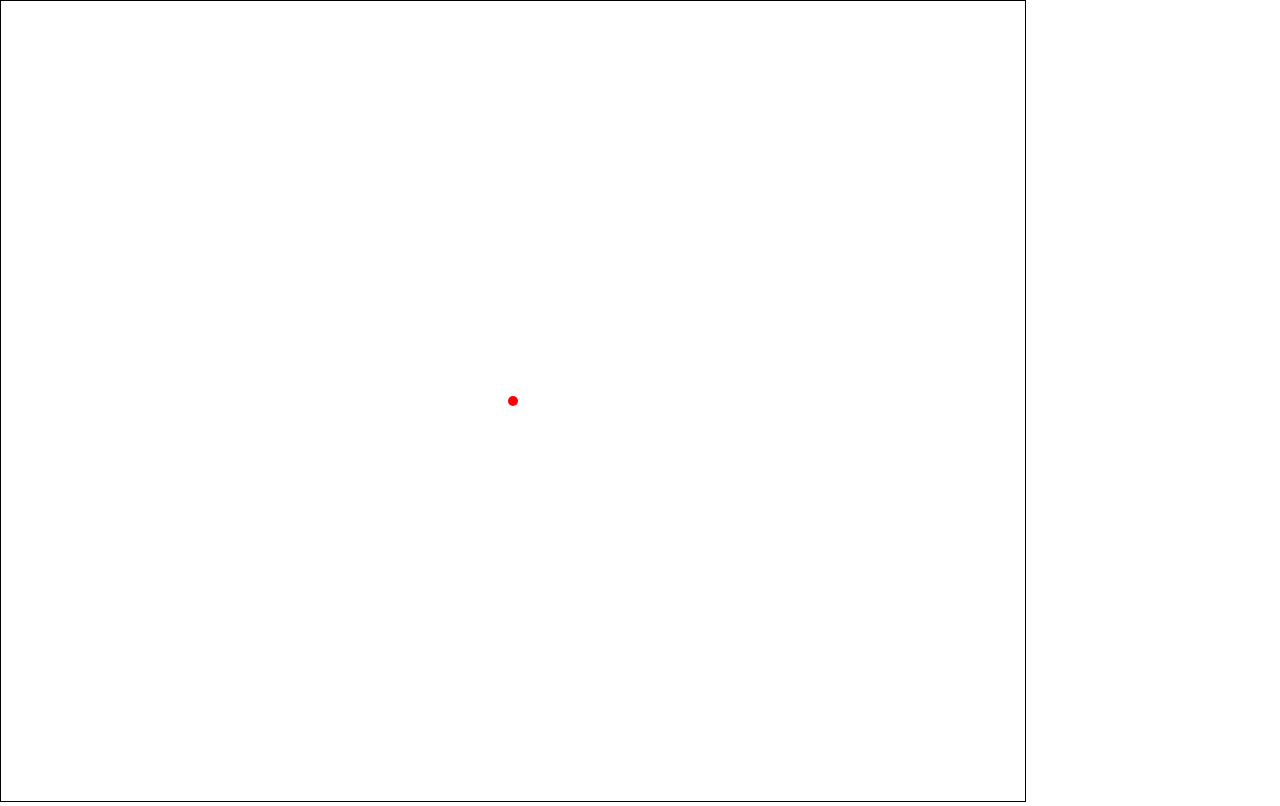
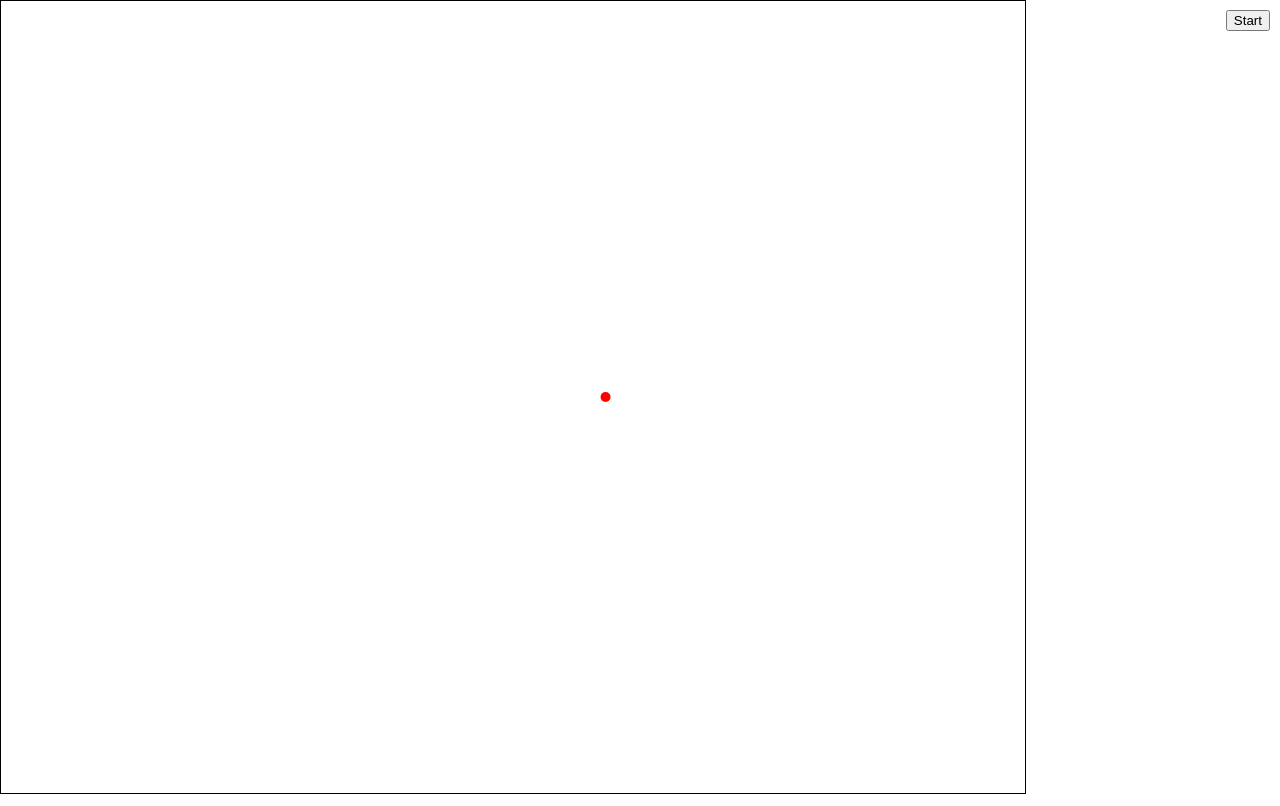
Before and after one commit to Ghady-Abboud/EMPhysics, a React (Create React App) app in the folder app/: page / in a window 1280 px wide. Built offline with nearby package versions, Linux system fonts and the light colour scheme; the HTML template or start-up script is replaced by a standard one.

Commit message:
Added Ref to avoid unnecessary re-renders

```diff
--- a/app/src/components/SimulationCanvas.tsx
+++ b/app/src/components/SimulationCanvas.tsx
@@ -1,4 +1,4 @@
-import { useEffect, useRef } from "react";
+import { useEffect, useRef, useState } from "react";
 import { SimulationSpace } from "../Physics/SimulationSpace";
 import { Vector2D } from "../Physics/Vector2D";
 
@@ -6,30 +6,51 @@ const sim = new SimulationSpace();
 
 export default function SimulationCanvas() {
     const canvasRef = useRef<HTMLCanvasElement>(null);
+    const animationRef = useRef<number | null>(null);
+    const runningRef = useRef<boolean>(false);
 
     useEffect(() => {
         const canvas = canvasRef.current!;
         const ctx = canvas.getContext("2d");
         if (!ctx) return;
         canvas.width = window.innerWidth * 0.8;
-        canvas.height = window.innerHeight;
+        canvas.height = window.innerHeight * 0.99;
 
         const render = () => {
-            sim.update(0.016); // Assuming 60 FPS so deltaTime is 1/60
+            if (!runningRef.current) {
+                sim.update(0.016); // Assuming 60 FPS so deltaTime is 1/60
+            }
 
             ctx?.clearRect(0, 0, canvas.width, canvas.height);
 
             for (const p of sim.getParticles()) {
                 const pos = p.getPosition();
+                p.setVelocity(new Vector2D(12, 0));
                 ctx.beginPath();
                 ctx.arc(pos.getX() + canvas.width / 2, pos.getY() + canvas.height / 2, 5, 0, Math.PI * 2);
                 ctx.fillStyle = p.getCharge() > 0 ? "red" : "blue";
                 ctx.fill();
             }
-            requestAnimationFrame(render);
+            animationRef.current = requestAnimationFrame(render);
         };
         render();
+        return () => {
+            if (animationRef.current) {
+                cancelAnimationFrame(animationRef.current);
+            }
+        }
     }, []);
 
-    return <canvas ref={canvasRef} style={{ border: "1px solid black" }} />;
+    const toggleRunning = () => {
+        runningRef.current = !runningRef.current;
+    }
+
+    return (
+        <div>
+            <canvas ref={canvasRef} style={{ border: "1px solid black" }} />
+            <button onClick={toggleRunning} style={{ position: "absolute", top: 10, right: 10 }}>
+                {runningRef.current ? "Stop" : "Start"}
+            </button>
+        </div>
+    )
 }
```
